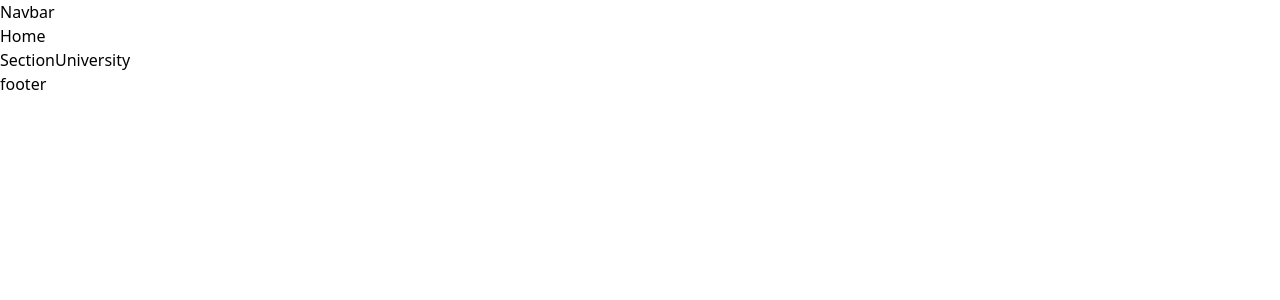
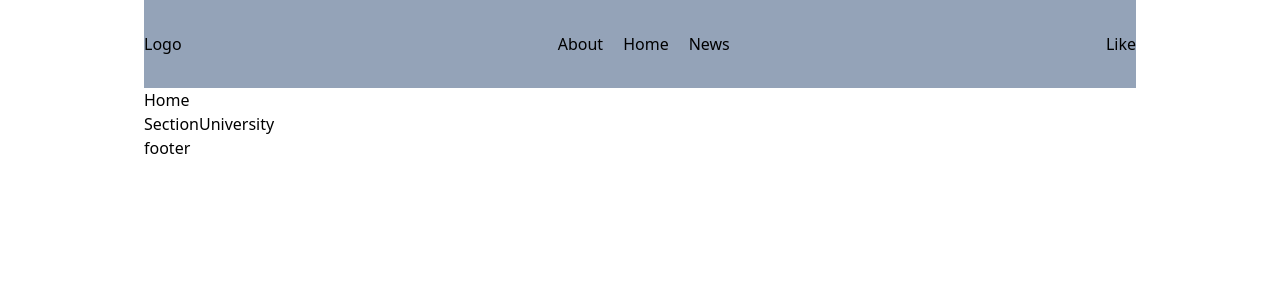
Before and after one commit to AsilbekFE/st1-up, a React (Vite) app: page / in a window 1280 px wide. Shown: the top 300 px of the page. Built offline with nearby package versions, Linux system fonts and the light colour scheme.

Commit message:
navbar new v and add container

```diff
--- a/src/App.jsx
+++ b/src/App.jsx
@@ -4,7 +4,7 @@ import SectionUniversity from "./components/SectionUniversity";
 
 export default function App() {
   return (
-    <div>
+    <div className="container mx-auto">
       <Navbar />
       {/* clone */}
       <main>
--- a/src/components/Navbar.jsx
+++ b/src/components/Navbar.jsx
@@ -1,6 +1,16 @@
 
 export default function Navbar() {
   return (
-    <div>Navbar</div>
+    <nav className="flex items-center justify-between py-8 bg-slate-400">
+      <h1>Logo</h1>
+      <ul className="flex items-center gap-5">
+        <li>About</li>
+        <li>Home</li>
+        <li>News</li>
+      </ul>
+      <button>
+        Like
+      </button>
+    </nav>
   )
 }
--- a/tailwind.config.js
+++ b/tailwind.config.js
@@ -1,13 +1,20 @@
 /** @type {import('tailwindcss').Config} */
 export default {
-  content: [
-    "./index.html",
-    "./src/**/*.{js,ts,jsx,tsx}",
-  ],
+  content: ["./index.html", "./src/**/*.{js,ts,jsx,tsx}"],
   theme: {
     extend: {
-
+      container: {
+        center: true,
+        padding: "1rem",
+        screens: {
+          sm: "640px",
+          md: "768px",
+          smd: "850px",
+          lg: "1024px",
+          xl: "1284px",
+        },
+      },
     },
   },
   plugins: [],
-}
+};
```
